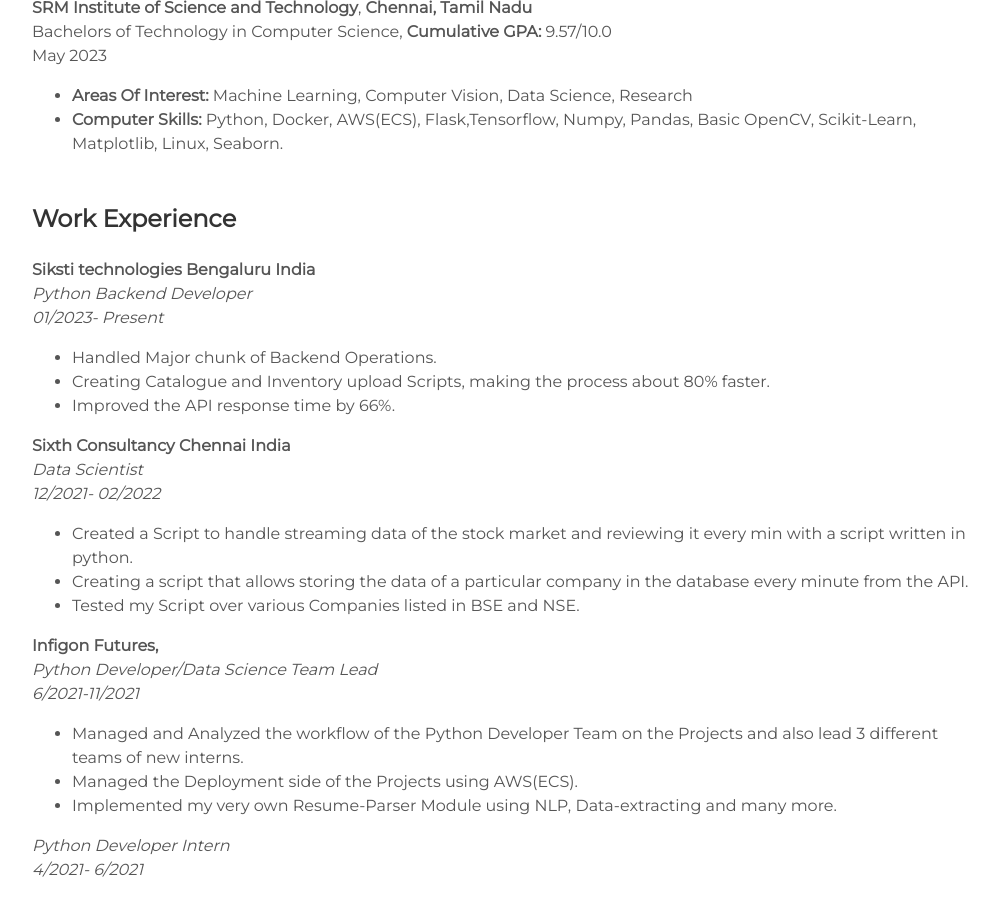
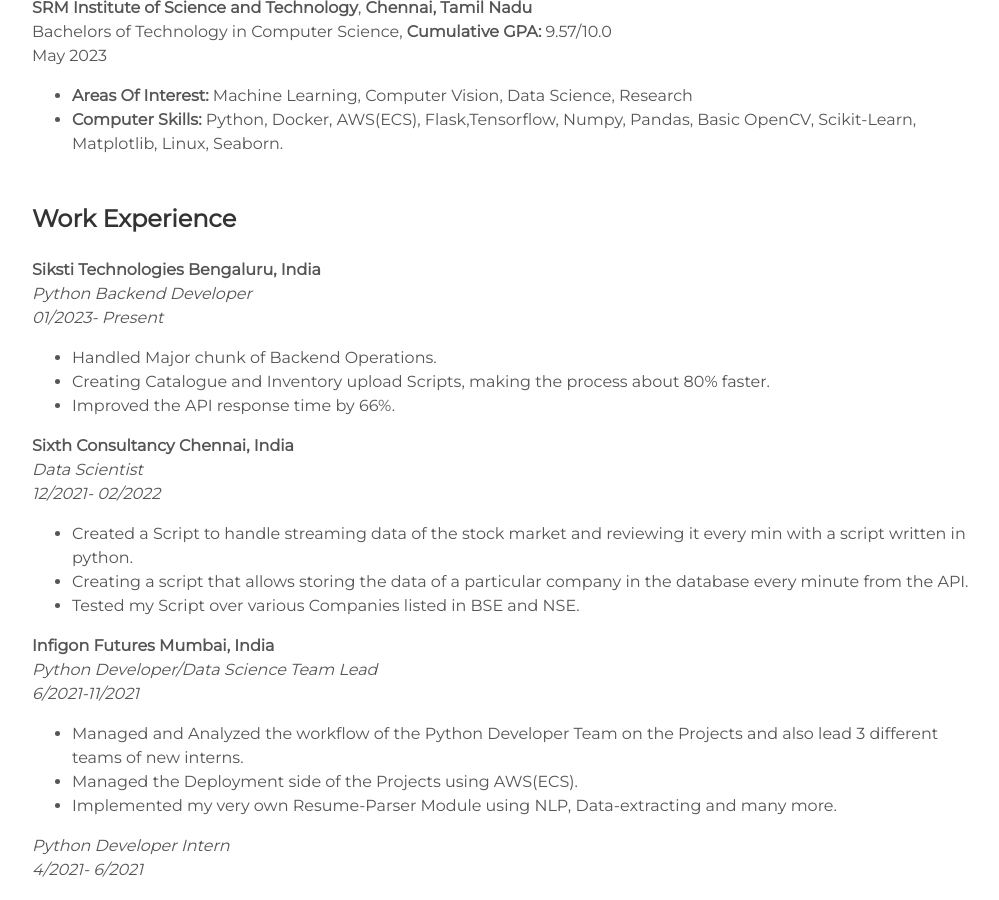
Before and after one commit to helloitsdaksh/portfolio, a Jekyll site: the page built from index.html, in a window 1280 px wide and 900 px high, scrolled down 2949 px. Shown: the whole window, without its empty margins (128-1127 px from the left). Built offline with Jekyll 4.4.1, drawn with Linux system fonts in a browser that asks for light colours; some of the changed text lies outside the part shown.

Commit message:
Changes in resume

```diff
--- a/_includes/resume.html
+++ b/_includes/resume.html
@@ -16,7 +16,7 @@
     </ul>
     <h3 id="work-experience">Work Experience</h3>
     <p>
-      <strong>Siksti technologies Bengaluru India</strong>
+      <strong>Siksti Technologies Bengaluru, India</strong>
       <br>
       <em>Python Backend Developer</em>
       <br>
@@ -28,7 +28,7 @@
       <li>Improved the API response time by 66%.</li>
     </ul>
     <p>
-      <strong>Sixth Consultancy Chennai India</strong>
+      <strong>Sixth Consultancy Chennai, India</strong>
       <br>
       <em>Data Scientist</em>
       <br>
@@ -40,7 +40,7 @@
       <li>Tested my Script over various Companies listed in BSE and NSE.</li>
     </ul>
     <p>
-      <strong>Infigon Futures,</strong>
+      <strong>Infigon Futures Mumbai, India</strong>
       <br>
       <em>Python Developer/Data Science Team Lead</em>
       <br>
@@ -125,7 +125,7 @@
 <div>
     <h3 id="professional-association">PROFESSIONAL ASSOCIATION</h3>
     <p>
-      <strong>ACM-W,</strong>
+      <strong>ACM-W Chennai, India</strong>
       <br>
       <em>Machine Learning Executive</em>
       <br>
@@ -136,7 +136,7 @@
       <li>Also contributing to the community of ACM-W as a hardworking Machine Learning Executive, working on projects based on ML/DL.</li>
     </ul>
     <p>
-      <strong>Aakash Research Labs,</strong>
+      <strong>Aakash Research Labs Chennai, India</strong>
       <br>
       <em>Machine Learning Head</em>
       <br>
```
